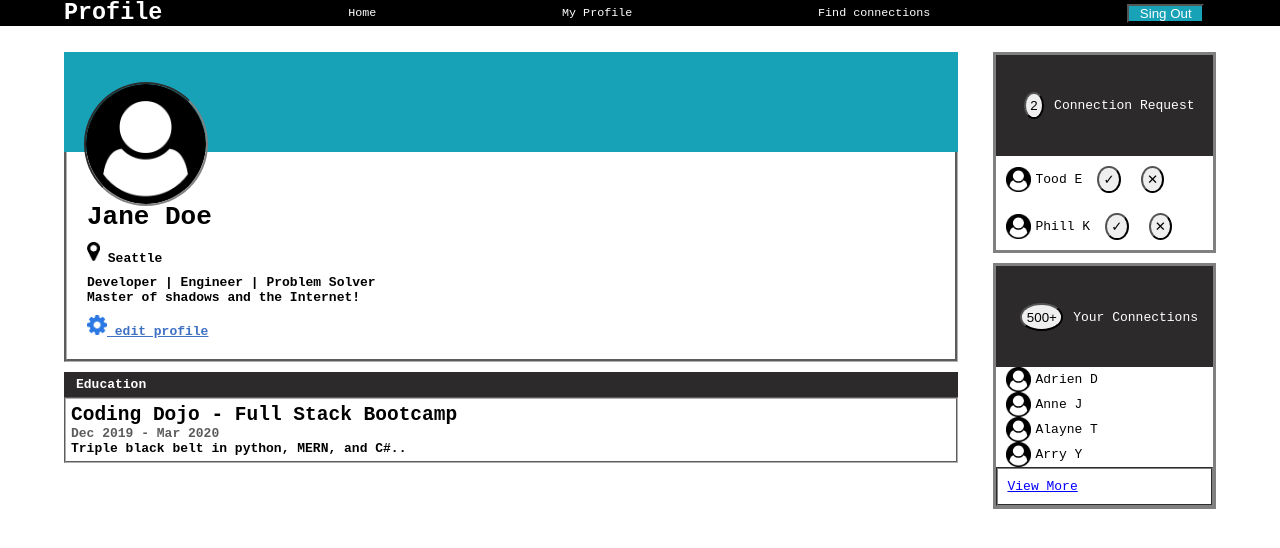
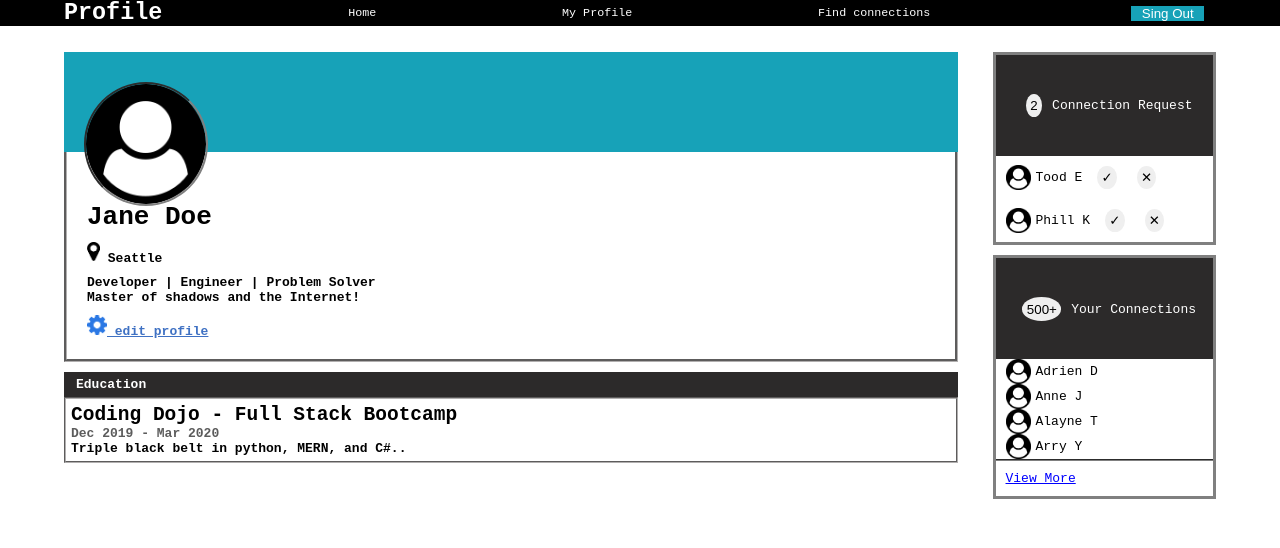
Before and after one commit to YeisonAndreyLiCe/YeisonAndreyLiCe.github.io, a plain HTML site: page index.html in a window 1280 px wide. Drawn offline with Linux system fonts and the light colour scheme.

Commit message:
profile page code review

```diff
--- a/style.css
+++ b/style.css
@@ -1,12 +1,14 @@
-*{
-    margin:0;
-    padding:0;
-    font-size:auto;
+* {
+    border: none;
+    padding: 0;
+    margin: 0;
+    outline: none;
 }
 
-body{
+body {
     font-family:monospace;
 }
+
 
 #top{
     padding: 0% 5%;
@@ -163,7 +165,7 @@ body{
     color: blue;
     text-decoration: underline;
     padding: 10px;
-    border: 2px groove gray;
+    border-top: 2px groove gray;
 }
 
 .contactrequest{
```
